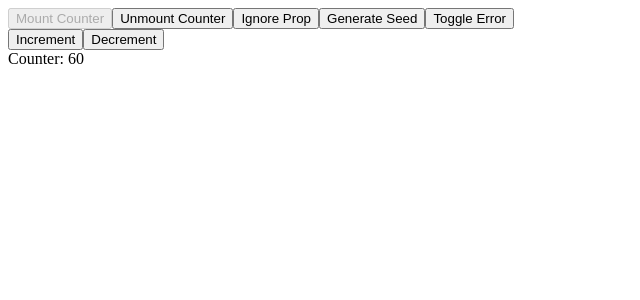
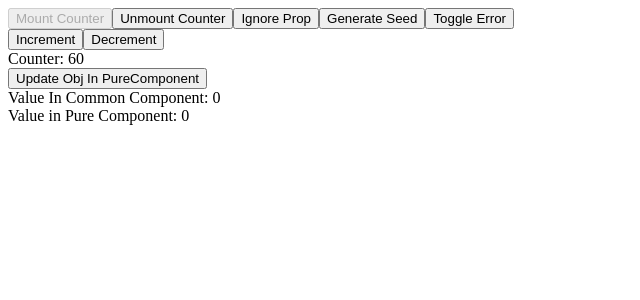
Before and after one commit to jazzqi/react-webpack-starter, a React app: page / in a window 1280 px wide. Shown: the top 300 px of the page, without its empty margins (0-640 px from the left). Built offline with nearby package versions, Linux system fonts and the light colour scheme.

Commit message:
add PureComponent vs Component

```diff
--- /dev/null
+++ b/src/components/Child.js
@@ -0,0 +1,9 @@
+import React from "react";
+
+export default class Child extends React.Component {
+  render() {
+    console.log('Common Component Render')
+
+    return <div>Value In Common Component: {this.props.obj.value}</div>;
+  }
+}
--- a/src/components/Counter.js
+++ b/src/components/Counter.js
@@ -1,4 +1,6 @@
 import React, { Component } from "react";
+import Child from "./Child";
+import PureChild from "./PureChild";
 
 const ErrorComponent = () => <div>{props.ignore}</div>;
 
@@ -11,11 +13,20 @@ export default class Counter extends Component {
     this.state = {
       counter: 0,
       seed: 0,
-      initializing: true
+      initializing: true,
+      obj: {
+        value: 0
+      }
     };
 
     this.increment = () => this.setState({ counter: this.state.counter + 1 });
     this.decrement = () => this.setState({ counter: this.state.counter - 1 });
+
+    this.updateObj = () => {
+      var temp = this.state.obj;
+      temp.value = Math.random();
+      this.setState({ obj: temp });
+    };
   }
 
   // Called before anyother methods
@@ -44,7 +55,6 @@ export default class Counter extends Component {
         initializing: false
       });
     }, 1000);
-    console.log("-------------------");
   }
 
   shouldComponentUpdate(nextProps, nextState) {
@@ -77,6 +87,20 @@ export default class Counter extends Component {
         <button onClick={this.decrement}>Decrement</button>
         <div className="counter">Counter: {this.state.counter}</div>
         {this.props.showErrorComponent ? <ErrorComponent /> : null}
+
+        <button onClick={this.updateObj}>
+          Update Obj In PureComponent
+        </button>
+
+        <Child obj={this.state.obj}/>
+        <PureChild obj={this.state.obj}
+          /**
+            * Send anonymous new function or object will trigger PureComponent's renderring
+            * each render will always generate new instance
+            */
+          // func={()=>{}}
+          // object={{}}
+        />
       </div>
     );
   }
--- /dev/null
+++ b/src/components/PureChild.js
@@ -0,0 +1,19 @@
+import React from "react";
+
+class PureChild extends React.PureComponent {
+  constructor(props) {
+    super(props);
+  }
+
+  render() {
+    // Pure Component should be render only once, if the props and state don't change
+    // Use shallow compare
+    console.log('PureComponent Render')
+
+    return <div>
+      Value in Pure Component: {this.props.obj.value}
+    </div>
+  }
+}
+
+export default PureChild;
```
